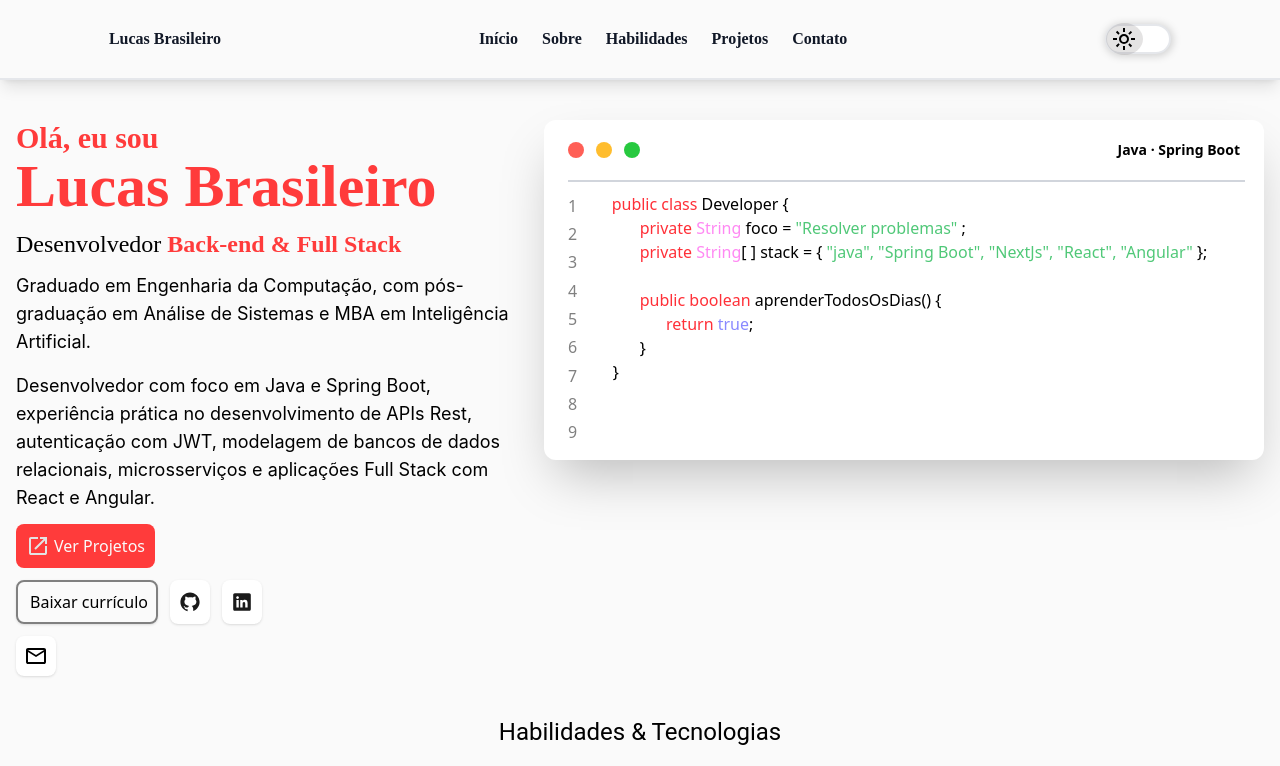
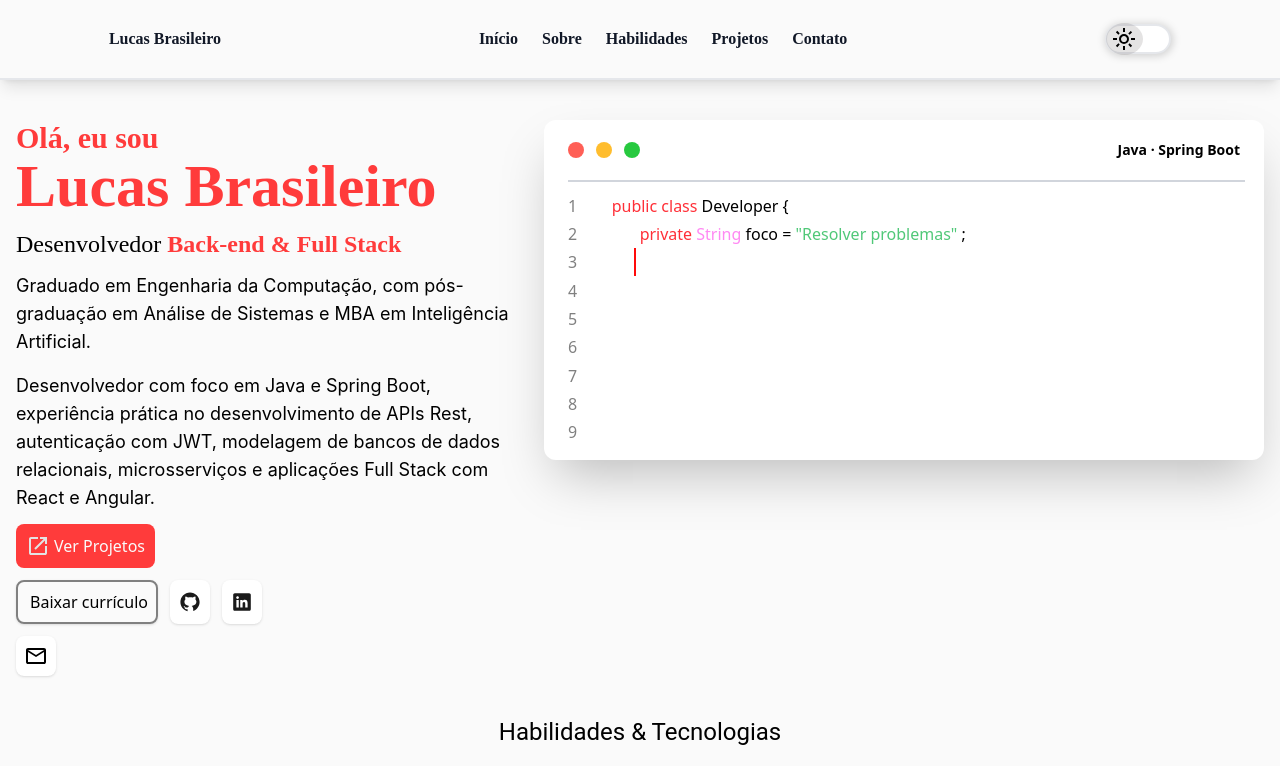
Before and after one commit to lucas27/portfolio, a Next.js app: page / in a window 1280 px wide. Shown: the top 766 px of the page. Built offline with nearby package versions, Linux system fonts and the light colour scheme.

Commit message:
feat: add code animation

```diff
--- a/app/components/main/about/about.module.css
+++ b/app/components/main/about/about.module.css
@@ -1,6 +1,73 @@
-.codeText {
+.li {
+    width: 40rem;
     padding-left: 2rem;
     font-size: medium;
     font-weight: 500;
-    white-space: pre-line;
+    line-height: 28px;
+    animation: reset 22s steps(1) infinite;
 }
+
+.codeText {
+    white-space: nowrap;
+    display: block;
+    overflow: hidden;
+    width: 0;
+}
+
+.codeText:nth-child(1) {
+    max-width: 11.2rem;
+    animation: moveCursor 2.5s steps(25, end) 0s forwards, cursor 0.5s step-end infinite 0s;
+}
+.codeText:nth-child(2) {
+    max-width: 22.2rem;
+    animation: moveCursor 2.5s steps(25, end) 2.7s forwards, cursor 0.5s step-end infinite 2.7s;
+}
+.codeText:nth-child(3) {
+    max-width: 37.2rem;
+    animation: moveCursor 2.5s steps(25, end) 5.4s forwards, cursor 0.5s step-end infinite 5.4s;
+
+}
+.codeText:nth-child(4) {
+    max-width: 0rem;
+    animation: moveCursor 2.5s steps(25, end) 8.1s forwards, cursor 0.5s step-end infinite 8.1s;
+
+}
+.codeText:nth-child(5) {
+    max-width: 20.4rem;
+    animation: moveCursor 2.5s steps(25, end) 10.8s forwards, cursor 0.5s step-end infinite 10.8s;
+}
+
+.codeText:nth-child(6) {
+    max-width: 9rem;
+    animation: moveCursor 2.5s steps(25, end) 13.5s forwards, cursor 0.5s step-end infinite 13.5s;
+}
+.codeText:nth-child(7) {
+    max-width: 2.5rem;
+    animation: moveCursor 2.5s steps(25, end) 16.2s forwards, cursor 0.5s step-end infinite 16.2s;
+}
+.codeText:nth-child(8) {
+    max-width: 0.8rem;
+    animation: moveCursor 2.5s steps(25, end) 18.9s forwards, cursor 0.5s step-end infinite 18.9s;
+}
+
+@keyframes cursor {
+    50% {
+        border-color: transparent;
+    }
+}
+
+@keyframes moveCursor {
+    from {
+        width: 0;
+        border-right: 2px solid red;
+    }
+    to {
+        width: 100%;
+        border-right: 2px solid transparent;
+    }
+}
+
+@keyframes reset {
+    0%, 93% { display: block;}
+    93.1%, 100% { display: none; }
+}
```
